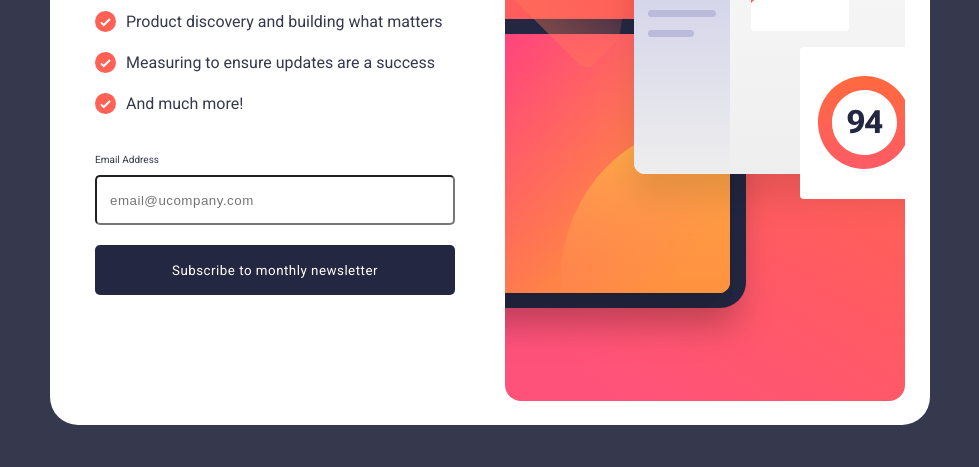
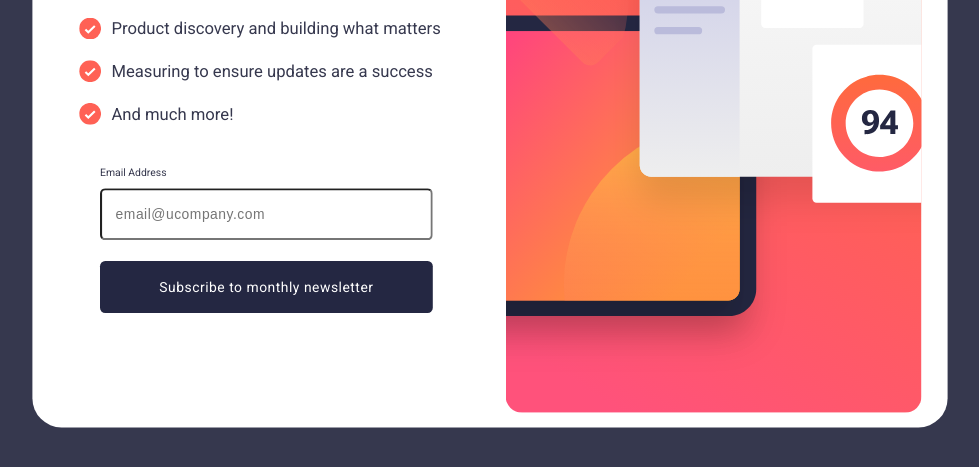
Before and after one commit to harishfuego33/-Frontend-Mentor-Newsletter-sign-up-form-with-success-message, a plain HTML site: page index.html in a window 1280 px wide. Shown: the part 295-762 px from the top of the page, without its empty margins (150-1129 px from the left). Drawn offline with Linux system fonts and the light colour scheme.

Commit message:
form updated

```diff
--- a/style.css
+++ b/style.css
@@ -33,14 +33,14 @@ body {
     align-items: center;
     justify-content: space-between;
     flex-direction: row;
-    height: 64rem;
+    height: 62rem;
     width: 88rem;
     min-width: 284px;
     padding: 2.5rem;
     background-color: var(--White);
     border-radius: 28px;
     gap: 1rem;
-    /* margin: 2rem; */
+    transform: scale(1.04);
 }
 .section {
     display: flex;
@@ -77,6 +77,7 @@ body {
     height: 40;
     min-height: min-content;
     width: 100%;
+    padding: 0 2rem;
 }
 .form__label {
     margin-bottom: 1rem;
```
